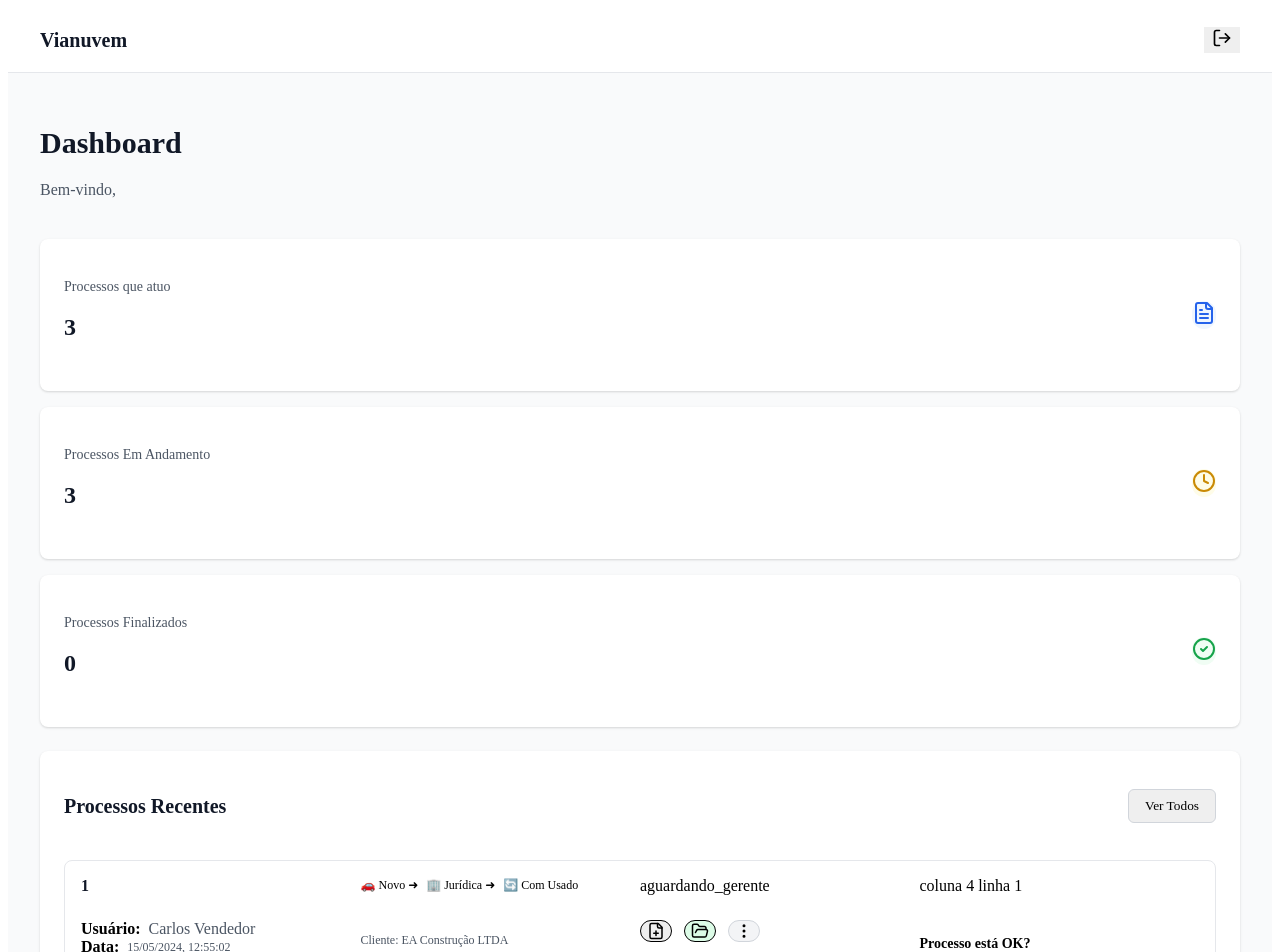
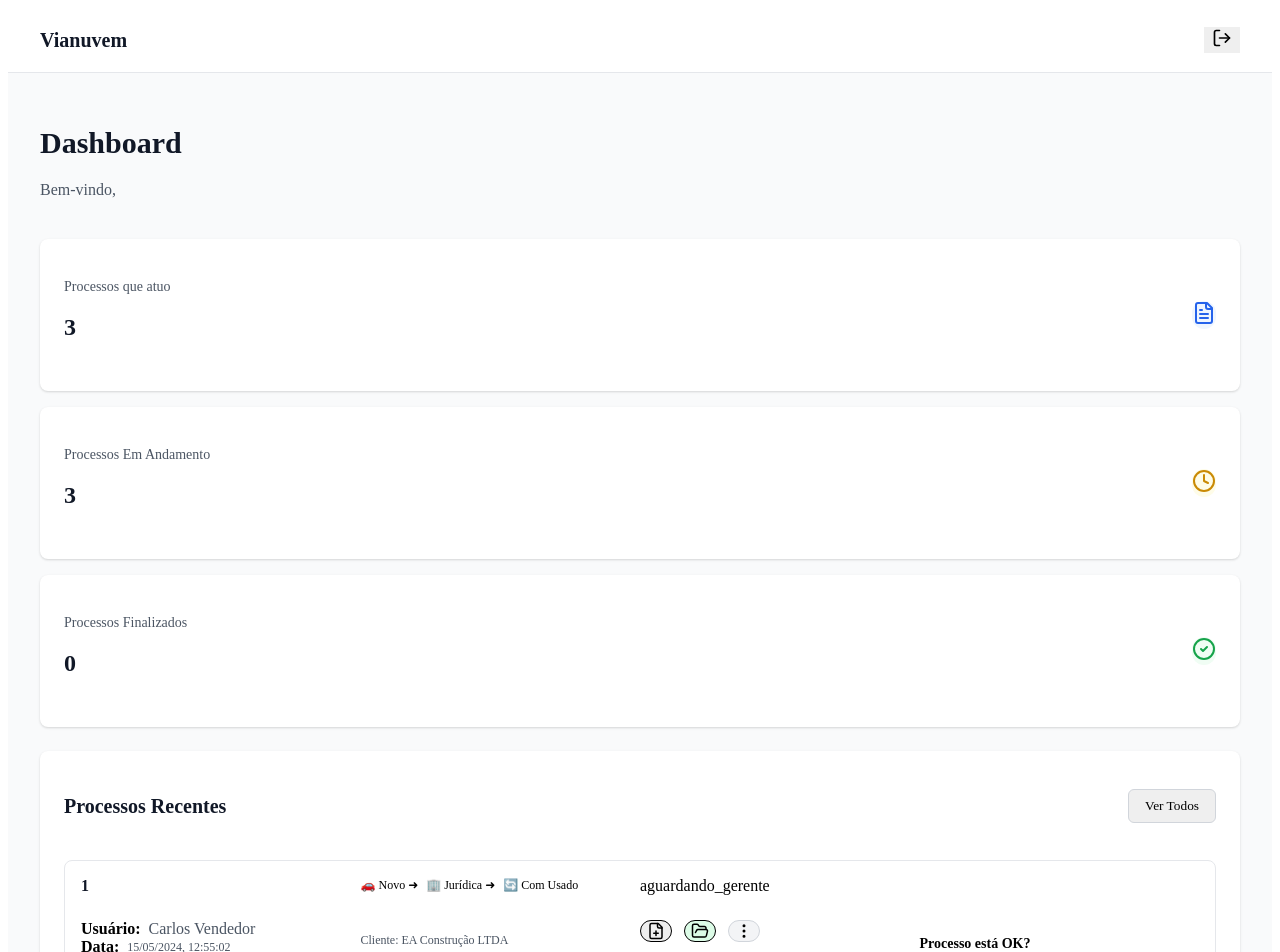
Before and after one commit to Impirione/ModelagemTP1, a React (Vite) app: page /ModelagemTP1/telainicial in a window 1280 px wide. Shown: the top 952 px of the page. Built offline with nearby package versions, Linux system fonts and the light colour scheme; sample sign-in values are in the browser's storage.

Commit message:
limpeza das div

```diff
--- a/src/components/TelaInicial.tsx
+++ b/src/components/TelaInicial.tsx
@@ -221,7 +221,7 @@ export default function TelaInicialPage() {
                   </div>
 
                   <div>
-                    coluna 4 linha 1
+
                   </div>
 
                   <div>
```
